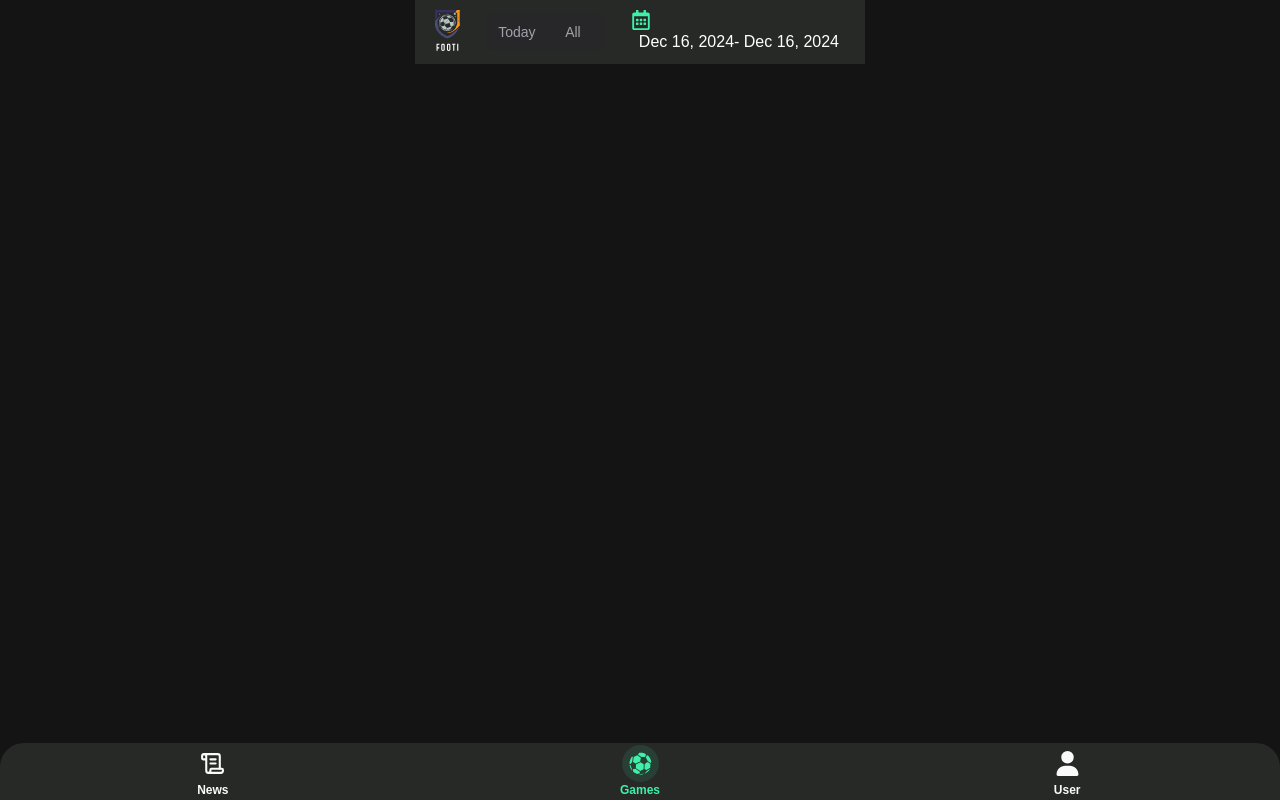
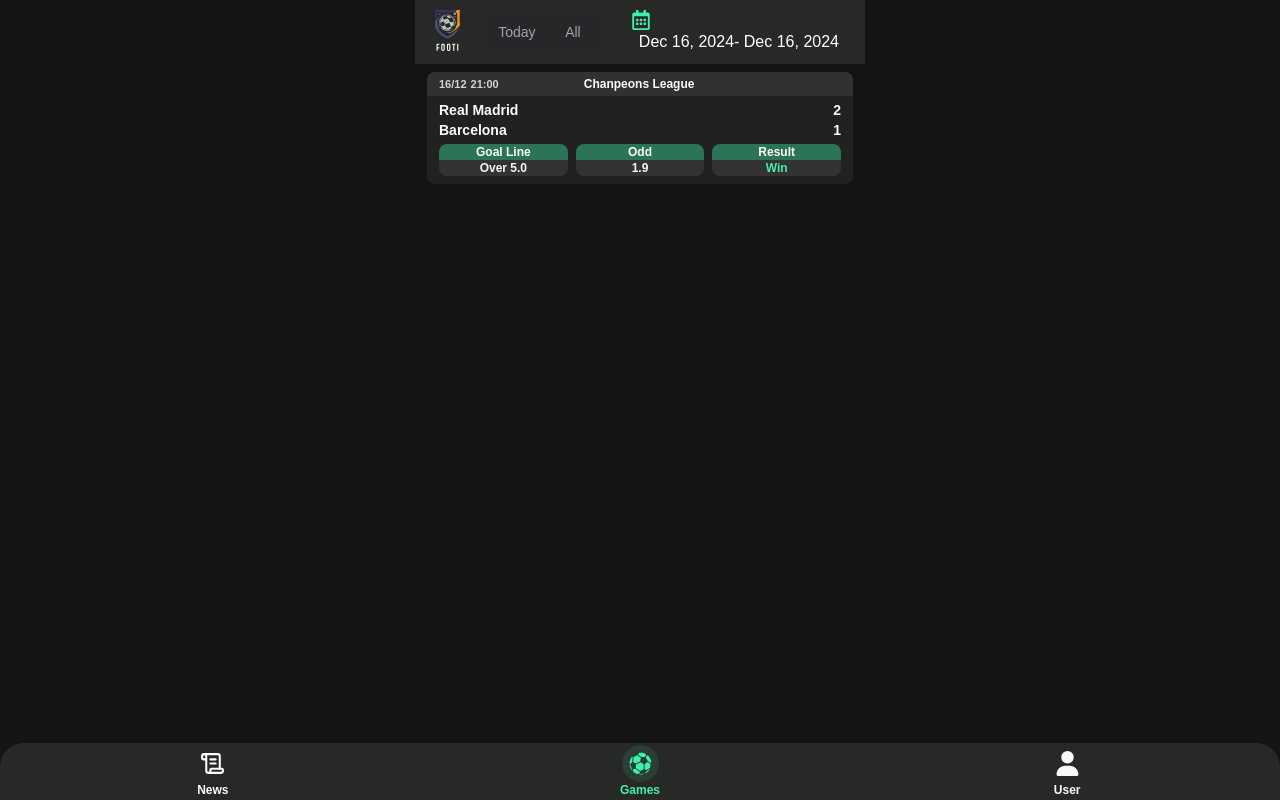
Before and after one commit to marcossdev04/footii, a Next.js app: page /home in a window 1280 px wide. Built offline with nearby package versions, Linux system fonts and the light colour scheme; a web font is replaced by a local one.

Commit message:
advances

```diff
--- a/app/home/page.tsx
+++ b/app/home/page.tsx
@@ -1,7 +1,53 @@
 export default function Home() {
   return (
     <div className="w-full px-3">
-      <div></div>
+      <div className="flex flex-col py-2">
+        <div className="flex px-3 bg-[#5D5D5D] items-center bg-opacity-40 rounded-t-lg text-xs py-1">
+          <div className="flex w-[36%] text-[11px] gap-1 text-zinc-300">
+            <div>16/12</div>
+            <div>21:00</div>
+          </div>
+          <div>Chanpeons League</div>
+        </div>
+        <div className="bg-[#202120] gap-1 px-3 py-1 flex flex-col rounded-b-lg">
+          <div className="flex flex-col text-sm">
+            <div className="flex justify-between items-center">
+              <div>Real Madrid</div>
+              <div>2</div>
+            </div>
+            <div className="flex justify-between items-center">
+              <div>Barcelona</div>
+              <div>1</div>
+            </div>
+          </div>
+          <div className="flex justify-between gap-2 text-xs pb-1">
+            <div className="flex flex-col w-full items-center">
+              <div className="bg-default w-full text-center rounded-t-lg bg-opacity-40 px-3">
+                Goal Line
+              </div>
+              <div className="bg-[#333] rounded-b-lg w-full text-center text-zinc-100">
+                Over 5.0
+              </div>
+            </div>
+            <div className="flex w-full flex-col items-center">
+              <div className="bg-default w-full text-center rounded-t-lg bg-opacity-40 px-3">
+                Odd
+              </div>
+              <div className="bg-[#333] rounded-b-lg w-full text-center text-zinc-100">
+                1.9
+              </div>
+            </div>
+            <div className="flex w-full flex-col items-center">
+              <div className="bg-default w-full text-center rounded-t-lg bg-opacity-40 px-3">
+                Result
+              </div>
+              <div className="bg-[#333] rounded-b-lg w-full text-center text-default">
+                Win
+              </div>
+            </div>
+          </div>
+        </div>
+      </div>
     </div>
   )
 }
--- a/app/news/page.tsx
+++ b/app/news/page.tsx
@@ -1,8 +1,22 @@
+import Image from 'next/image'
+import teste from '@/assets/GettyImages-1708473303-e1696338357503.webp'
+
 export default function News() {
   return (
-    <div>
-      <div></div>
-      <div></div>
+    <div className="flex flex-col px-5 py-3">
+      <div className="flex bg-[#272927] justify-between p-2 rounded-lg">
+        <div className="flex flex-col gap-2">
+          <div className="text-sm">ESPN</div>
+          <div className="text-xs">
+            Lamine yamall will be transfer to Real Madrid in secound semestrer
+            of 2025
+          </div>
+          <div className="text-xs text-zinc-400">December 16, 2024</div>
+        </div>
+        <div className="w-[150px]">
+          <Image className="rounded-lg border" src={teste} alt="teste" />
+        </div>
+      </div>
     </div>
   )
 }
```
Also changed, not shown: assets/GettyImages-1708473303-e1696338357503.webp (added).
